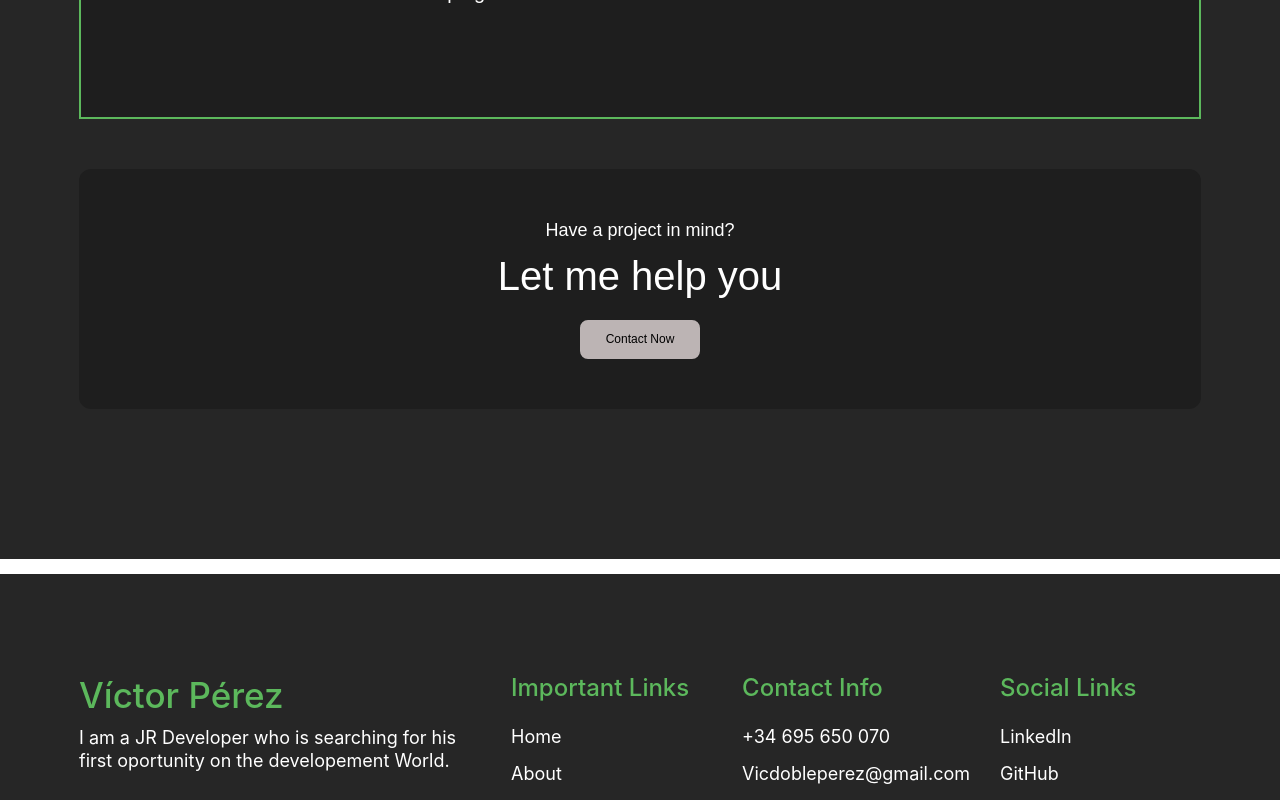
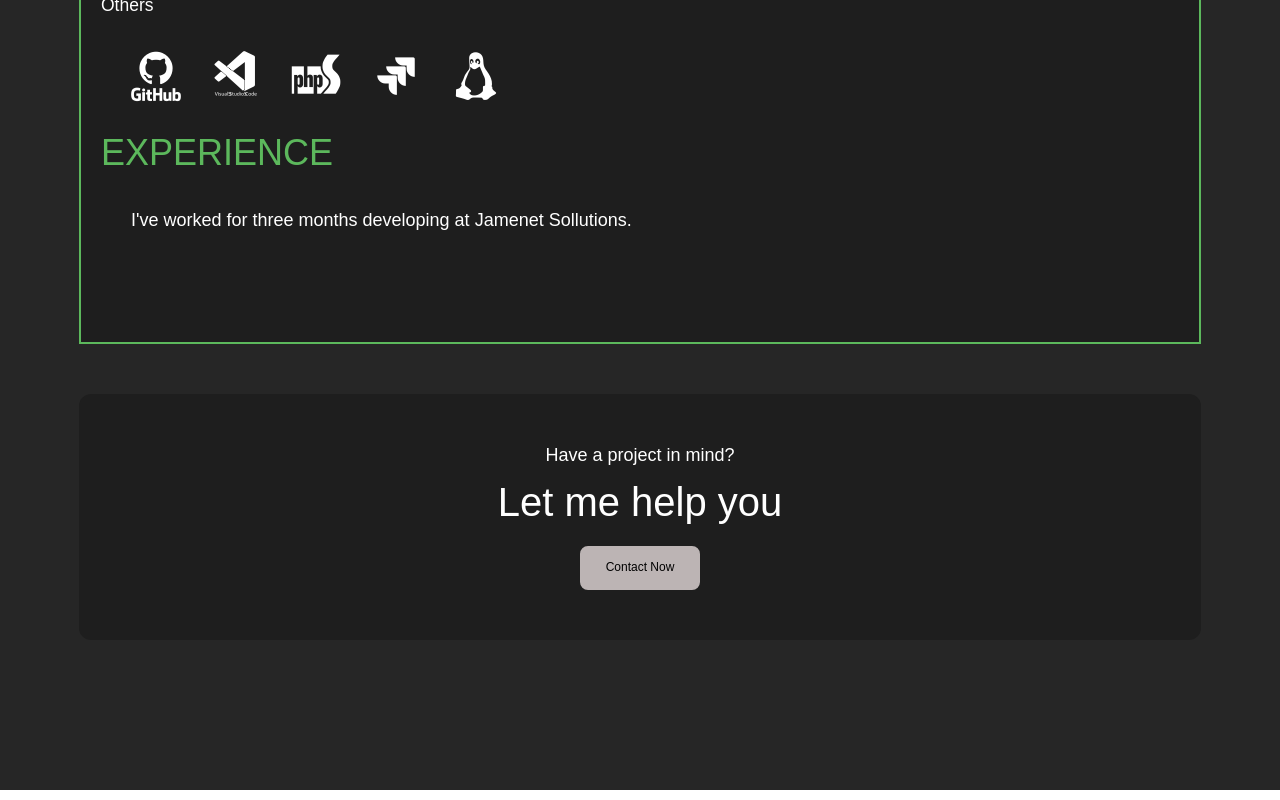
Before and after one commit to Doblepe/Portfolio, a React (Create React App) app in the folder client/: page /about in a window 1280 px wide. Shown: the part 1160-1960 px from the top of the page. Built offline with nearby package versions, Linux system fonts and the light colour scheme.

Commit message:
adding skills

```diff
--- a/client/src/Components/Hero/ProjectsSection.js
+++ b/client/src/Components/Hero/ProjectsSection.js
@@ -14,7 +14,6 @@ const ProjectSectionStyle = styled.div`
     grid-template-columns: repeat(auto-fill, minmax(300px, 1fr));
     gap: 5rem;
     margin-top: 5rem;
-  }
   @media only screen and (max-width: 768px) {
 
     }
--- a/client/src/Components/Projects/ProjectItem.js
+++ b/client/src/Components/Projects/ProjectItem.js
@@ -47,6 +47,7 @@ const ProjectItemStyles = styled.div`
   @media only screen and (max-width: 768px) {
     .projectItem__img {
       height: 350px;
+      font-size:1.4rem;
     }
   }
 `;
--- a/client/src/Components/Reusable/Footer.js
+++ b/client/src/Components/Reusable/Footer.js
@@ -63,7 +63,7 @@ export default function Footer() {
         <div className="footer__col1">
           <h1 className="footer__col1__title">Víctor Pérez</h1>
           <PText>
-            I am a JR Developer who is searching for his first oportunity on the developement World.
+            I am a JR Developer who is searching for a new oportunity on the developement world.
           </PText>
         </div>
         <div className="footer__col2">
--- a/client/src/pages/About.js
+++ b/client/src/pages/About.js
@@ -9,7 +9,9 @@ const AboutPageStyles = styled.div`
   padding: 20rem 0 10rem 0;
   background-color: var(--dark-bg);
   color: white;
-  padding: 10rem 0;
+  margin: 0 auto;
+  font-size: 1.8rem;
+  line-height: 1.3em;
   font-family: 'Raleway', sans-serif;
   a{
     color: white;
@@ -23,6 +25,7 @@ const AboutPageStyles = styled.div`
   .education_section{
     font-size: 2rem;
     gap:2rem;
+    font-size: 1.8rem;
   }
   .left {
     flex: 3;
@@ -42,6 +45,9 @@ const AboutPageStyles = styled.div`
   .about__heading {
     font-size: 3.6rem;
     margin-bottom: 3rem;
+    line-height: 1.3em;
+
+
   }
   .about__info {
     margin-bottom: 4rem;
@@ -69,7 +75,7 @@ const AboutPageStyles = styled.div`
   .about__info__heading {
     font-size: 3.6rem;
     text-transform: uppercase;
-  color: var(--green);
+    color: var(--green);
   }
   .icons_box{
     display: flex;
@@ -78,6 +84,7 @@ const AboutPageStyles = styled.div`
     padding:3rem
   }
   @media only screen and (max-width: 768px) {
+    font-size: 1.4rem;
     padding: 10rem 0;
     .icons_box{
     display: flex;
@@ -90,7 +97,8 @@ const AboutPageStyles = styled.div`
     }
     h3 {
     justify-content: center;
-    font-size: 1.2rem;
+    align-content: center;
+    font-size: 2.8rem;
   }
     .about__subheading {
       font-size: 1.8rem;
@@ -99,8 +107,11 @@ const AboutPageStyles = styled.div`
       font-size: 2.8rem;
     }
     .about__info__heading {
-      font-size: 2rem;
+      font-size: 5rem;
     }
+    .about__info__item i{
+   font-size: 3.5rem;
+  }
   }
 `;
 
@@ -136,7 +147,6 @@ export default function About() {
                 <li>JavaScript Full Stack Developer course on <a href="http://cursos.bbkbootcamp.com/?gclid=CjwKCAjwn8SLBhAyEiwAHNTJbQcvt29TMEJ8eHRgVsS7aQOgNgs-KxJCEIV_bJcLF7qoeNsuOBDUDhoCwIUQAvD_BwE" rel='noreferrer' target='_blank'>BBK Bootcamp.</a></li>
                 <li>Desarrollo de aplicaciones con Angular on <a href="https://formacion.ipartek.com/"> Ipartek.</a></li>
                 <li> Also autodidactic learning.</li>
-
               </ul>
             </div>
             <div className="about__info__item">
@@ -156,11 +166,18 @@ export default function About() {
                 <i class="devicon-mongodb-plain-wordmark"></i>
                 <i class="devicon-php-plain"></i>
                 <i class="devicon-symfony-original"></i>
-                <i class="devicon-phpstorm-plain"></i>
                 <i class="devicon-apache-plain"></i>
                 <i class="devicon-mysql-plain-wordmark"></i>
               </div>
-              <h3>Experience</h3>
+              <h3>Others</h3>
+              <div className="icons_box">
+                <i class="devicon-github-original-wordmark"></i>
+                <i class="devicon-vscode-plain-wordmark"></i>
+                <i class="devicon-phpstorm-plain"></i>
+                <i class="devicon-jira-plain"></i>
+                <i class="devicon-linux-plain"></i>
+              </div>
+              <h1 className="about__info__heading">Experience</h1>
               <div className="icons_box">
                 <ul className="education_section">
                   <li>I've worked for three months developing at <a href="http://jamenet.eus/" rel='noreferrer' target='_blank'>Jamenet Sollutions.</a></li>
--- a/client/src/styles/GlobalStyle.js
+++ b/client/src/styles/GlobalStyle.js
@@ -56,5 +56,6 @@ const GlobalStyles = createGlobalStyle`
       }
     }
   }
+
 `;
 export default GlobalStyles;
```
